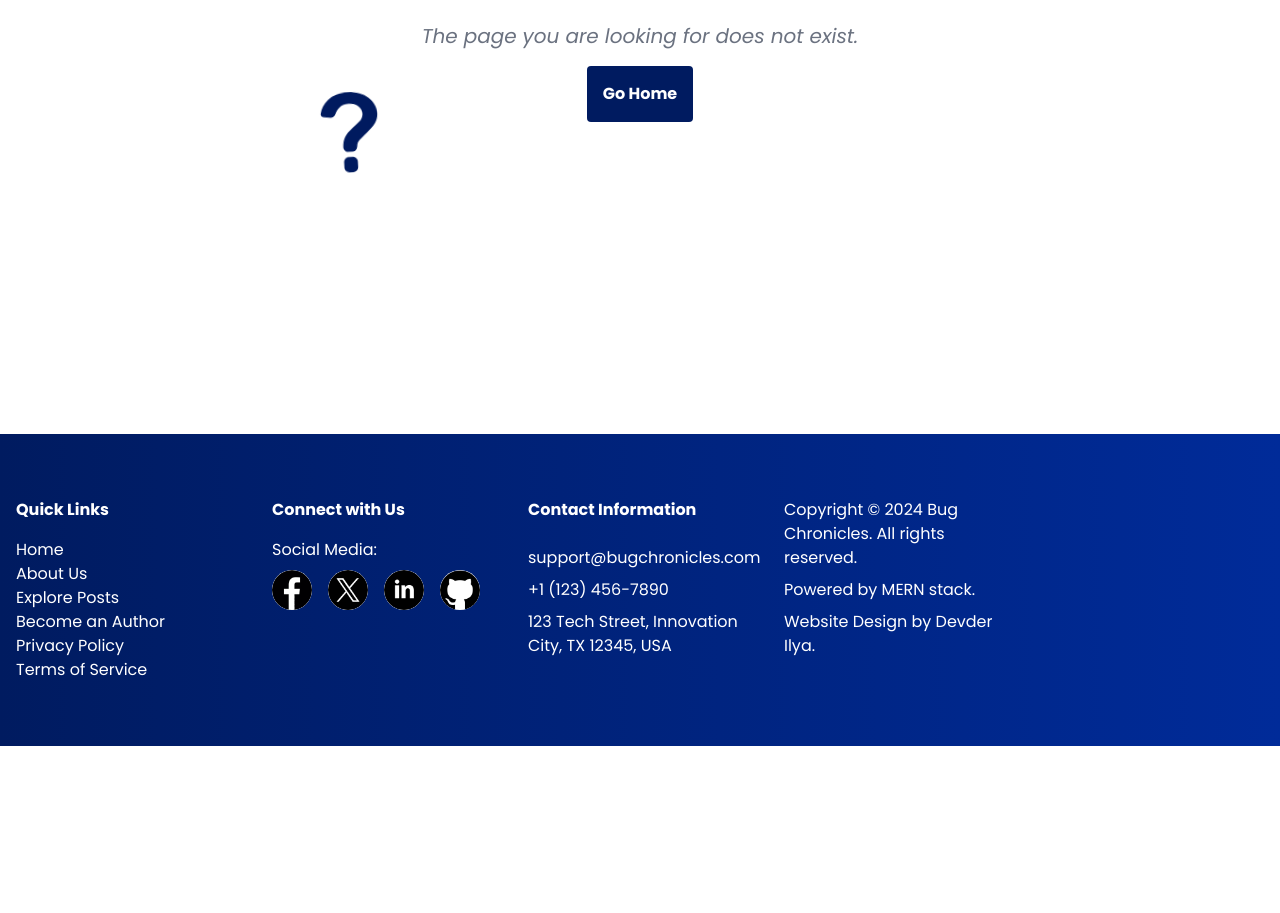
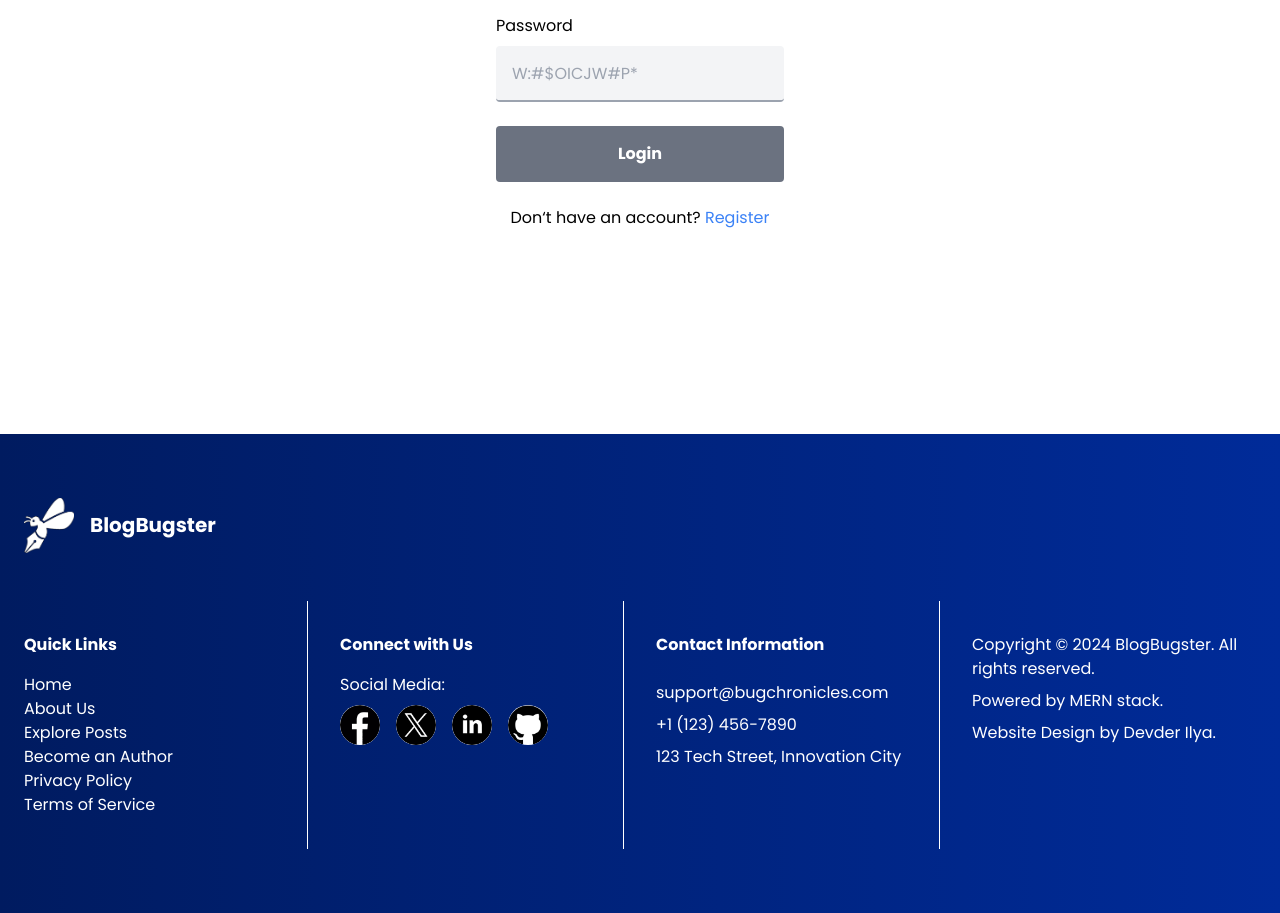
Before and after one commit to Leytox/BlogBugster, a React (Vite) app in the folder frontend/: page /auth/login in a window 1280 px wide. Shown: the part 446-1359 px from the top of the page. Before the commit the page ends 1192 px from the top, so only its background shows below. Built offline with nearby package versions, Linux system fonts and the light colour scheme; no server answers.

Commit message:
Changed Routing logic and adjusted routes

```diff
--- a/frontend/src/App.jsx
+++ b/frontend/src/App.jsx
@@ -1,7 +1,6 @@
 import { Route, Routes } from "react-router-dom";
 import { ToastContainer } from "react-toastify";
-import "react-toastify/dist/ReactToastify.css";
-import Home from "./pages/Home/Home.jsx";
+import Home from "./pages/Home.jsx";
 import Login from "./pages/Auth/Login.jsx";
 import Register from "./pages/Auth/Register.jsx";
 import Header from "./components/Header.jsx";
@@ -9,27 +8,83 @@ import Footer from "./components/Footer.jsx";
 import Profile from "./pages/Profile.jsx";
 import NewPost from "./pages/Post/NewPost.jsx";
 import GoTop from "./components/GoTop.jsx";
-import EditPost from "./pages/Post/EditPost.jsx";
 import Post from "./pages/Post/Post.jsx";
 import NotFound from "./pages/NotFound.jsx";
+import "react-toastify/dist/ReactToastify.css";
+import Posts from "./pages/Post/Posts.jsx";
+import Dashboard from "./pages/Dashboard.jsx";
+import EditPost from "./pages/Post/EditPost.jsx";
+import ProtectedRoute from "./components/ProtectedRoute.jsx";
 
 export default function App() {
   return (
     <>
       <Header />
       <Routes>
-        <Route path="/profile" element={<Profile />} />
-        {/*<Route path="/dashboard" element={<Dashboard />} />*/}
-        <Route path="/new-post" element={<NewPost />} />
-        <Route path="/edit-post/:id" element={<EditPost />} />
-
-        <Route path="/register" element={<Register />} />
-        <Route path="/login" element={<Login />} />
-
-        <Route path="/" element={<Home />} />
-        {/*{<Route path="/user/:username" element={<User />} />}*/}
-        <Route path="/post/:id" element={<Post />} />
-        {/*<Route path="/posts" element={<Posts />} />*/}
+        <Route
+          path="/"
+          element={
+            <ProtectedRoute RouteType={"public"}>
+              <Home />
+            </ProtectedRoute>
+          }
+        />
+        <Route path="user">
+          <Route
+            path="dashboard"
+            element={
+              <ProtectedRoute>
+                <Dashboard />
+              </ProtectedRoute>
+            }
+          />
+          <Route
+            path="profile"
+            element={
+              <ProtectedRoute>
+                <Profile />
+              </ProtectedRoute>
+            }
+          />
+        </Route>
+        <Route path="auth">
+          <Route
+            path="register"
+            element={
+              <ProtectedRoute RouteType={"public"}>
+                <Register />
+              </ProtectedRoute>
+            }
+          />
+          <Route
+            path="login"
+            element={
+              <ProtectedRoute RouteType={"public"}>
+                <Login />
+              </ProtectedRoute>
+            }
+          />
+        </Route>
+        <Route path="posts">
+          <Route index element={<Posts />} />
+          <Route
+            path="new-post"
+            element={
+              <ProtectedRoute>
+                <NewPost />
+              </ProtectedRoute>
+            }
+          />
+          <Route
+            path="edit-post/:id"
+            element={
+              <ProtectedRoute>
+                <EditPost />
+              </ProtectedRoute>
+            }
+          />
+          <Route path=":id" element={<Post />} />
+        </Route>
         <Route path="*" element={<NotFound />} />
       </Routes>
       <GoTop />
--- a/frontend/src/components/FeatureCard.jsx
+++ b/frontend/src/components/FeatureCard.jsx
@@ -3,7 +3,7 @@ const FeatureCard = ({ image, title, icon, description, styles }) => {
     <div
       id={"feature-card"}
       className={`flex flex-col gap-8 w-[500px] h-[700px] rounded-lg gradient text-center text-white p-4
-       hover:cursor-help max-sm:w-[300px] max-sm:h-[550px] shadow-2xl ${styles}`}
+       hover:cursor-help max-sm:w-[300px] max-sm:h-[550px] shadow-2xl drop-shadow-2xl ${styles}`}
     >
       <div>
         <img src={image} alt={title} />
--- a/frontend/src/components/Footer.jsx
+++ b/frontend/src/components/Footer.jsx
@@ -3,13 +3,27 @@ import facebook from "../assets/facebook.png";
 import x from "../assets/x.png";
 import github from "../assets/github.png";
 import linkedin from "../assets/linkedin.png";
+import logo from "../assets/logo.png";
 
 const Footer = () => {
   return (
-    <footer className="gradient text-white py-16">
-      <div className="container mx-auto px-4 grid grid-cols-1 md:grid-cols-2 lg:grid-cols-5 gap-8">
+    <footer
+      className={
+        "gradient text-white py-16 flex flex-col justify-center 2xl:px-48 px-6 gap-12"
+      }
+    >
+      <div className={"flex flex-row gap-4 items-center"}>
+        <img src={logo} alt="logo" width={50} height={50} />
+        <h1 className={"text-xl font-bold"}>BlogBugster</h1>
+      </div>
+
+      <div
+        className={
+          "grid grid-cols-1 md:grid-cols-2 lg:grid-cols-3 xl:grid-cols-4 gap-8"
+        }
+      >
         {/* Section 1: Quick Links */}
-        <div>
+        <div className={"py-8 border-r-[1px] border-r-white max-lg:border-r-0"}>
           <h5 className="font-bold mb-4">Quick Links</h5>
           <ul>
             <li>
@@ -45,7 +59,8 @@ const Footer = () => {
           </ul>
         </div>
         {/* Section 2: Connect with Us */}
-        <div>
+        <div className={"py-8 border-r-[1px] border-r-white max-lg:border-r-0"}>
+          <hr className={"hidden mb-4 max-sm:block"} />
           <h5 className="font-bold mb-4">Connect with Us</h5>
           <div>Social Media:</div>
           <ul className="flex items-center space-x-4 mt-2">
@@ -112,7 +127,12 @@ const Footer = () => {
           </ul>
         </div>
         {/* Section 3: Contact Information */}
-        <div className={"flex flex-col gap-2"}>
+        <div
+          className={
+            "py-8 flex flex-col gap-2 border-r-[1px] border-r-white max-lg:border-r-0"
+          }
+        >
+          <hr className={"hidden mb-4 max-sm:block"} />
           <h5 className="font-bold mb-4">Contact Information</h5>
           <p className={"hover:underline"}>
             <a href="mailto:support@bugchronicles.com">
@@ -124,13 +144,14 @@ const Footer = () => {
           </p>
           <p className={"hover:underline"}>
             <a href="https://maps.app.goo.gl/fzA35W2Fj8wthjgw5">
-              123 Tech Street, Innovation City, TX 12345, USA
+              123 Tech Street, Innovation City
             </a>
           </p>
         </div>
         {/* Section 4: Copyright and Credits */}
-        <div className="md:col-span-2 lg:col-span-1 flex flex-col gap-2">
-          <p>Copyright © 2024 Bug Chronicles. All rights reserved.</p>
+        <div className="py-8 md:col-span-2 lg:col-span-1 flex flex-col gap-2">
+          <hr className={"hidden mb-4 max-sm:block"} />
+          <p>Copyright © 2024 BlogBugster. All rights reserved.</p>
           <p>Powered by MERN stack.</p>
           <p>Website Design by Devder Ilya.</p>
         </div>
--- a/frontend/src/components/Header.jsx
+++ b/frontend/src/components/Header.jsx
@@ -1,4 +1,4 @@
-import { Link } from "react-router-dom";
+import { Link, Navigate } from "react-router-dom";
 import { selectUser, setUser } from "../features/auth/authSlice.js";
 import { useDispatch, useSelector } from "react-redux";
 import { useLogoutMutation } from "../features/auth/authApiSlice.js";
@@ -19,6 +19,7 @@ const Header = () => {
     const res = await logout();
     dispatch(setUser(null));
     toast.success(res.data.message);
+    return <Navigate to="/posts" />;
   };
   useEffect(() => {
     const handleScroll = () => {
@@ -37,7 +38,7 @@ const Header = () => {
       className={`${visible ? "top-0" : "-top-24"} transition-all duration-300 sticky z-50 w-full h-[80px] gradient flex flex-row justify-between gap-12 items-center px-8`}
     >
       <div className={"flex flex-row gap-12 items-center"}>
-        <Link to={"/"}>
+        <Link to={user ? "/user/dashboard" : "/"}>
           <img src={logo} alt="logo" width={50} height={50} />
         </Link>
         <h1
@@ -58,7 +59,7 @@ const Header = () => {
               className={
                 "uppercase hover:text-gray-300 hover:border-gray-300 flex text-center justify-center items-center transition ease-in-out rounded-md border-[1px] border-white px-2 py-2"
               }
-              to={"/new-post"}
+              to={"/posts/new-post"}
             >
               New post
             </Link>
@@ -66,19 +67,18 @@ const Header = () => {
               className={
                 "uppercase hover:text-gray-300 hover:border-gray-300 transition ease-in-out"
               }
-              to={"/profile"}
+              to={"/user/profile"}
             >
               {user.name}
             </Link>
-            <Link
+            <button
               className={
                 "uppercase hover:text-gray-300 hover:border-gray-300 transition ease-in-out"
               }
-              to={"/"}
               onClick={handleLogout}
             >
               Logout
-            </Link>
+            </button>
           </>
         ) : (
           <>
@@ -86,7 +86,7 @@ const Header = () => {
               className={
                 "uppercase hover:text-gray-300 hover:border-gray-300 transition ease-in-out"
               }
-              to={"/login"}
+              to={"/auth/login"}
             >
               Login
             </Link>
@@ -94,7 +94,7 @@ const Header = () => {
               className={
                 "uppercase hover:text-gray-300 hover:border-gray-300 transition ease-in-out rounded-md border-[1px] border-white px-4 py-2"
               }
-              to={"/register"}
+              to={"/auth/register"}
             >
               Register
             </Link>
--- /dev/null
+++ b/frontend/src/components/ProtectedRoute.jsx
@@ -0,0 +1,24 @@
+import { useSelector } from "react-redux";
+import { Navigate } from "react-router-dom";
+import { selectUser } from "../features/auth/authSlice.js";
+
+const ProtectedRoute = ({ children, RouteType }) => {
+  const { user } = useSelector(selectUser);
+  switch (RouteType) {
+    case "private":
+      if (!user) return <Navigate to="/login" />;
+      break;
+    case "public":
+      if (user) return <Navigate to="/user/dashboard" />;
+      break;
+    case "admin":
+      if (!user) return <Navigate to="/" />;
+      else if (user.role !== "admin") return <Navigate to="/user/dashboard" />;
+      break;
+    default:
+      break;
+  }
+  return children;
+};
+
+export default ProtectedRoute;
--- a/frontend/src/components/SearchContainer.jsx
+++ b/frontend/src/components/SearchContainer.jsx
@@ -14,7 +14,7 @@ const SearchContainer = () => {
     <form className={"max-sm:hidden"}>
       <input
         type="text"
-        placeholder={`${isFocused ? "Search for anything" : "Click to search"} `}
+        placeholder={`${isFocused ? "Search for anything..." : "Click to search"} `}
         className={`h-10 rounded-sm w-full py-1 text-center text-black outline-0 outline`}
         onFocus={handleSearchFocused}
         onBlur={handleSearchBlurred}
--- a/frontend/src/pages/Auth/Login.jsx
+++ b/frontend/src/pages/Auth/Login.jsx
@@ -12,14 +12,12 @@ const Login = () => {
   const [password, setPassword] = useState("");
   const navigate = useNavigate();
   const dispatch = useDispatch();
-  dispatch(setLocation("Login"));
-
   const [login] = useLoginMutation();
   const { user } = useSelector(selectUser);
 
   useEffect(() => {
-    if (user) navigate("/");
-  }, [navigate, user]);
+    dispatch(setLocation("Login"));
+  }, [dispatch, user]);
 
   const handleLogin = async (e) => {
     e.preventDefault();
@@ -66,10 +64,11 @@ const Login = () => {
       <Button
         disabled={email.length < 6 || password.length < 6}
         title={"Login"}
+        styles={"w-72"}
       />
       <p>
         Don&lsquo;t have an account?{" "}
-        <Link to={"/register"} className={"text-blue-500 hover:underline"}>
+        <Link to={"/auth/register"} className={"text-blue-500 hover:underline"}>
           Register
         </Link>
       </p>
--- a/frontend/src/pages/Auth/Register.jsx
+++ b/frontend/src/pages/Auth/Register.jsx
@@ -14,14 +14,12 @@ const Register = () => {
   const [confirmPassword, setConfirmPassword] = useState("");
   const navigate = useNavigate();
   const dispatch = useDispatch();
-  dispatch(setLocation("Register"));
-
   const [register] = useRegisterMutation();
   const { user } = useSelector(selectUser);
 
   useEffect(() => {
-    if (user) navigate("/");
-  }, [navigate, user]);
+    dispatch(setLocation("Register"));
+  }, [dispatch, user]);
 
   const handleRegister = async (e) => {
     e.preventDefault();
@@ -32,7 +30,7 @@ const Register = () => {
       }
       const res = await register({ name, email, password }).unwrap();
       dispatch(setUser(res.user));
-      navigate("/login");
+      navigate("/auth/login");
       toast.success("Successfully signed up");
     } catch (error) {
       console.log(error.data?.message || error.error);
@@ -96,10 +94,11 @@ const Register = () => {
       <Button
         title={"Register"}
         disabled={!name || !email || !password || !confirmPassword}
+        styles={"w-72"}
       />
       <p>
         Have an account already?{" "}
-        <Link to={"/login"} className={"text-blue-500 hover:underline"}>
+        <Link to={"/auth/login"} className={"text-blue-500 hover:underline"}>
           Login
         </Link>
       </p>
--- a/frontend/src/pages/Home/Home.jsx
+++ b/frontend/src/pages/Home.jsx
@@ -1,13 +1,14 @@
 import heroImage from "/Hero.jpg";
-import Button from "../../components/Button.jsx";
-import FeatureCard from "../../components/FeatureCard.jsx";
-import { features } from "../../constants/index.js";
+import Button from "../components/Button.jsx";
+import FeatureCard from "../components/FeatureCard.jsx";
+import { features } from "../constants/index.js";
 import { useGSAP } from "@gsap/react";
 import gsap from "gsap";
 import { ScrollTrigger } from "gsap/ScrollTrigger";
 import { TextPlugin } from "gsap/TextPlugin";
 import { useDispatch } from "react-redux";
-import { setLocation } from "../../features/location/locationSlice.js";
+import { setLocation } from "../features/location/locationSlice.js";
+import { Link } from "react-router-dom";
 
 gsap.registerPlugin(TextPlugin);
 gsap.registerPlugin(ScrollTrigger);
@@ -71,12 +72,14 @@ const Home = () => {
           </div>
           <div className={"flex flex-row gap-8 max-sm:flex-col"}>
             <Button title={"Latest Posts"} />
+            <Link to={"/register"}>
               <Button
                 title={"Join Community"}
                 styles={
                   "bg-transparent border-2 border-[#001B60] text-[#001B60] hover:bg-transparent hover:text-[#0037c4] hover:border-[#0037c4]"
                 }
               />
+            </Link>
           </div>
         </div>
         <div className={"hidden 2xl:block"}>
--- a/frontend/src/pages/NotFound.jsx
+++ b/frontend/src/pages/NotFound.jsx
@@ -5,10 +5,10 @@ import { useGSAP } from "@gsap/react";
 import gsap from "gsap";
 import { useDispatch } from "react-redux";
 import { setLocation } from "../features/location/locationSlice.js";
+import { useEffect } from "react";
 
 const NotFound = () => {
   const dispatch = useDispatch();
-  dispatch(setLocation(":("));
   const navigate = useNavigate();
   useGSAP(() => {
     gsap.fromTo(
@@ -36,6 +36,9 @@ const NotFound = () => {
       },
     );
   }, []);
+  useEffect(() => {
+    dispatch(setLocation(":("));
+  }, [dispatch]);
   return (
     <div className={"h-screen flex flex-row justify-center items-center gap-8"}>
       <div className={"max-sm:hidden block"} id={"question-mark"}>
--- a/frontend/src/pages/Post/NewPost.jsx
+++ b/frontend/src/pages/Post/NewPost.jsx
@@ -96,7 +96,7 @@ const NewPost = () => {
       form.append("author", user.id);
       const res = await post(form).unwrap();
       toast.success("Post created successfully");
-      navigate(`/post/${res.id}`);
+      navigate(`/posts/${res.id}`);
     } catch (error) {
       console.log(error.data?.message || error.error);
       toast.error(error.data?.message || error.error);
--- a/frontend/src/pages/Profile.jsx
+++ b/frontend/src/pages/Profile.jsx
@@ -1,9 +1,12 @@
 import { useDispatch } from "react-redux";
 import { setLocation } from "../features/location/locationSlice.js";
+import { useEffect } from "react";
 
 const Profile = () => {
   const dispatch = useDispatch();
-  dispatch(setLocation("Profile"));
+  useEffect(() => {
+    dispatch(setLocation("Profile"));
+  }, [dispatch]);
   return (
     <form className={"min-h-screen w-screen flex justify-center"}>
       <div></div>
```
Lines whose indentation alone changed are shown as unchanged.
